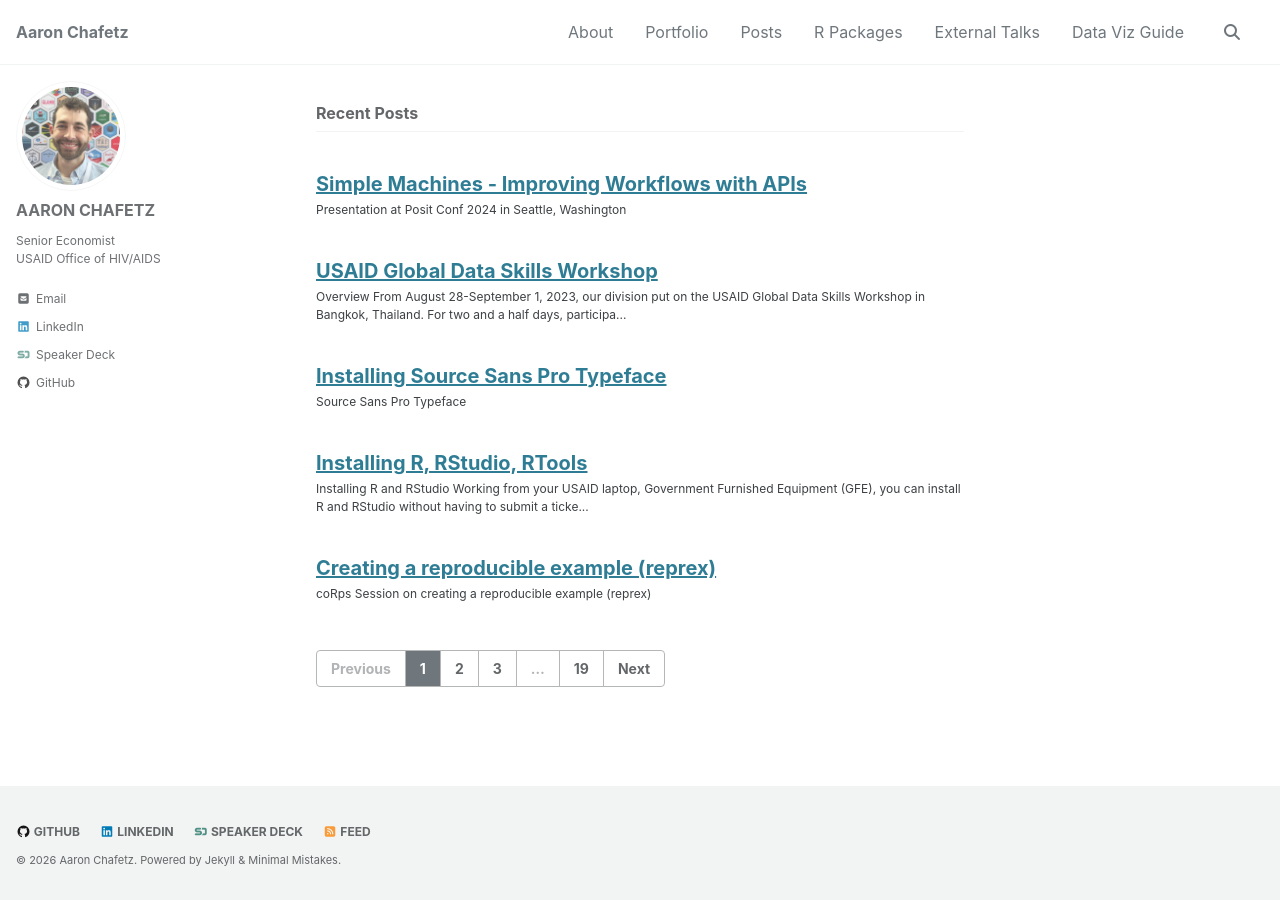
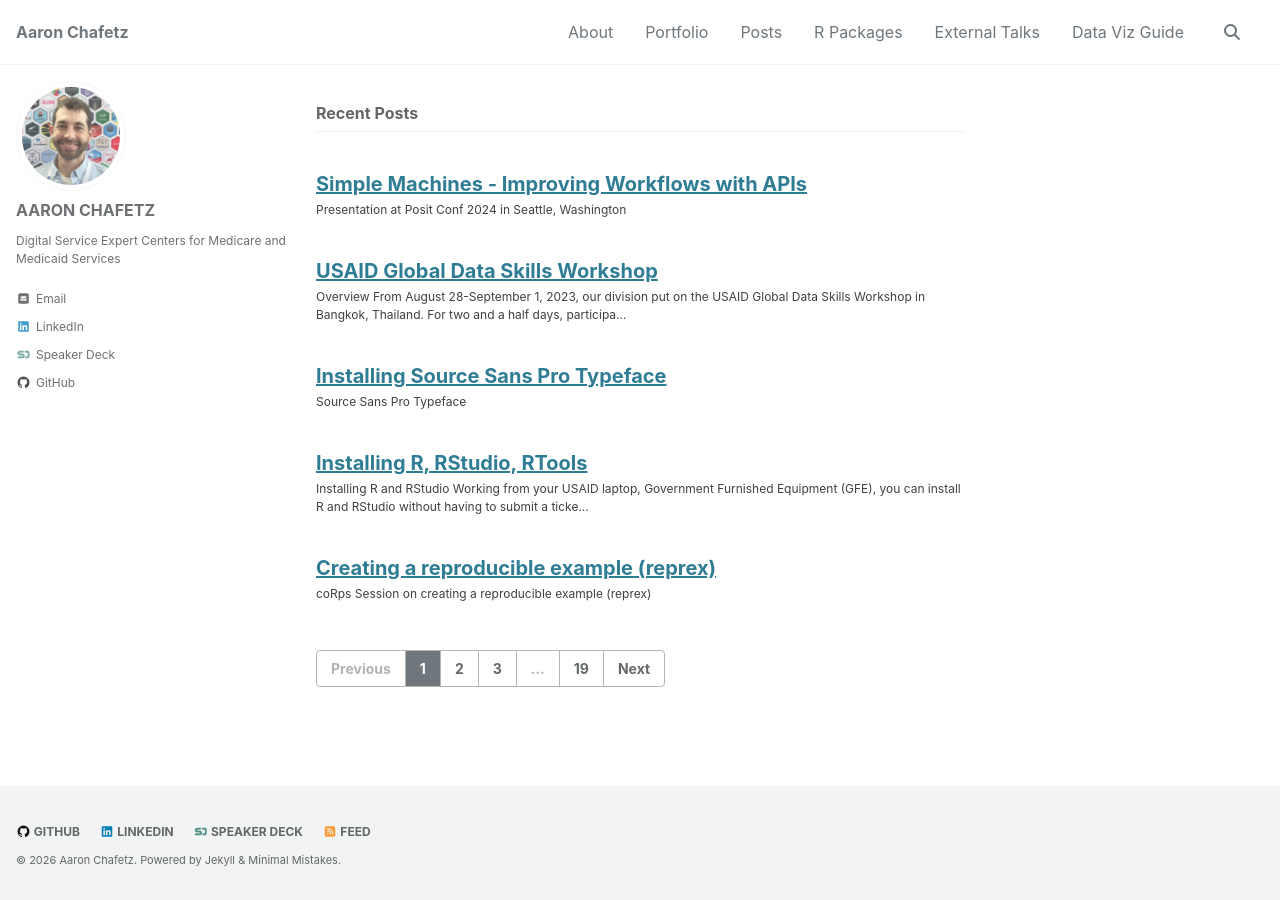
Before and after one commit to achafetz/achafetz.github.io, a Jekyll site: the page built from index.html, in a window 1280 px wide. Built offline with Jekyll 4.4.1, drawn with Linux system fonts in a browser that asks for light colours; cached includes are drawn as plain includes; the list of posts is cut into pages by our own code.

Commit message:
Change author bio in _config.yml
Updated author bio to reflect new position and organization.

```diff
--- a/_config.yml
+++ b/_config.yml
@@ -57,8 +57,8 @@ plugins:
 author:
   name   : "AARON CHAFETZ"
   avatar : "/assets/images/bio-photo.jpg"
-  bio    : "Senior Economist <br>
-            USAID Office of HIV/AIDS"
+  bio    : "Digital Service Expert
+            Centers for Medicare and Medicaid Services"
   email  : "achafetz@gmail.com"
   github : "achafetz"
   speakerdeck: "achafetz"
```
